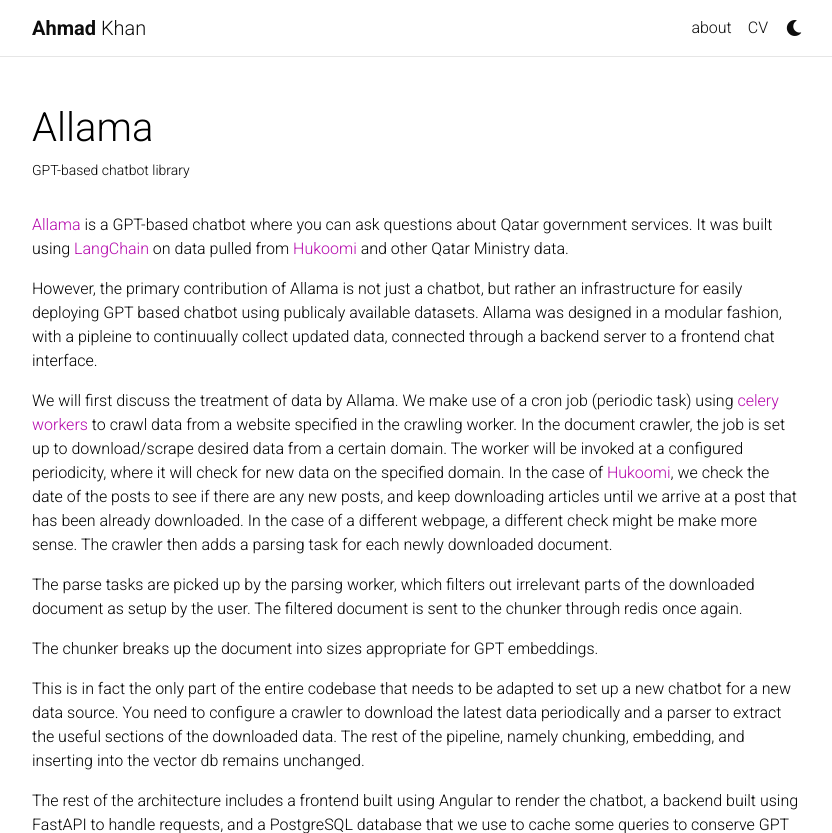
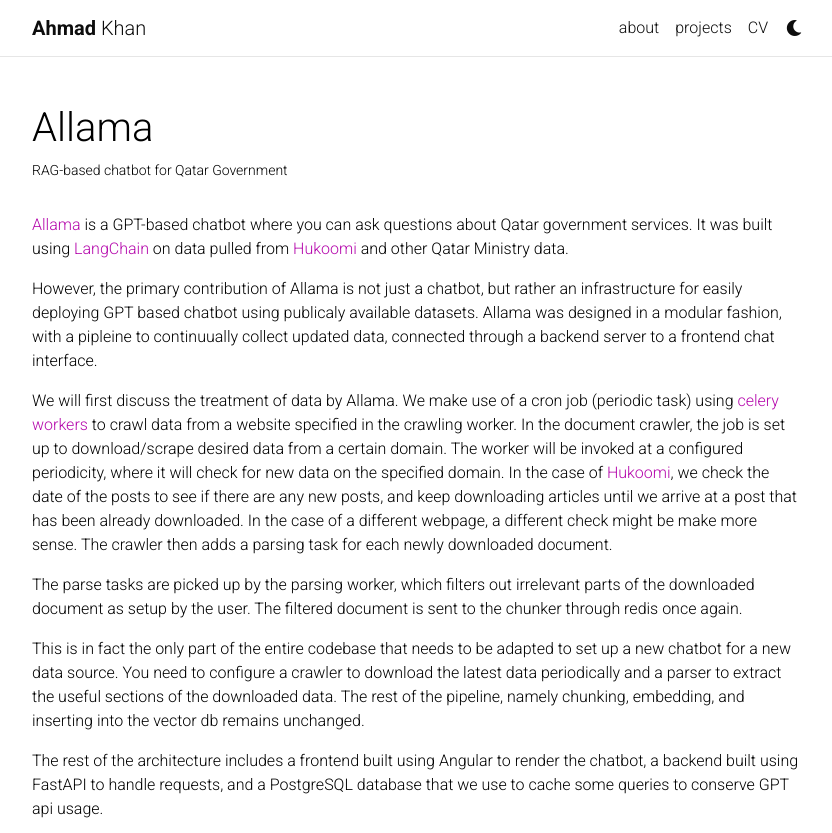
Before and after one commit to mak2508/portfolio-page, a Jekyll site: the page built from _projects/allama.md, in a window 1280 px wide and 1047 px high, cut to the strip 0-833 px from the top of the window. Shown: the whole strip, without its empty margins (223-1055 px from the left). Built offline with Jekyll 4.4.1, drawn with Linux system fonts in a browser that asks for light colours; comment, search, counter and statistics services are not loaded; a style sheet for code colours, icons or effects is not loaded.

Commit message:
Update all the projects

```diff
--- a/_config.yml
+++ b/_config.yml
@@ -349,7 +349,7 @@
 enable_darkmode:            true   # enables switching between light/dark modes
 enable_navbar_social:       true  # enables displaying social links in the
                                    # navbar on the about page
-enable_project_categories:  true   # enables categorization of projects into
+enable_project_categories:  false   # enables categorization of projects into
                                    # multiple categories
 enable_medium_zoom:         true   # enables image zoom feature (as on medium.com)
 enable_progressbar:         true   # enables a horizontal progress bar linked to the vertical scroll position
--- a/_projects/allama.md
+++ b/_projects/allama.md
@@ -1,7 +1,7 @@
 ---
 layout: page
 title: Allama
-description: GPT-based chatbot library
+description: RAG-based chatbot for Qatar Government
 # img: assets/img/3.jpg
 importance: 2
 category: work
@@ -15,8 +15,6 @@
 
 The parse tasks are picked up by the parsing worker, which filters out irrelevant parts of the downloaded document as setup by the user. The filtered document is sent to the chunker through redis once again.
 
-The chunker breaks up the document into sizes appropriate for GPT embeddings.
-
 This is in fact the only part of the entire codebase that needs to be adapted to set up a new chatbot for a new data source. You need to configure a crawler to download the latest data periodically and a parser to extract the useful sections of the downloaded data. The rest of the pipeline, namely chunking, embedding, and inserting into the vector db remains unchanged.
 
 The rest of the architecture includes a frontend built using Angular to render the chatbot, a backend built using FastAPI to handle requests, and a PostgreSQL database that we use to cache some queries to conserve GPT api usage.
```
Also changed, not shown: _pages/projects.md (+1 -2 lines), _projects/judo.md (+19 -2 lines), _projects/siha.md (+26 -2 lines).
